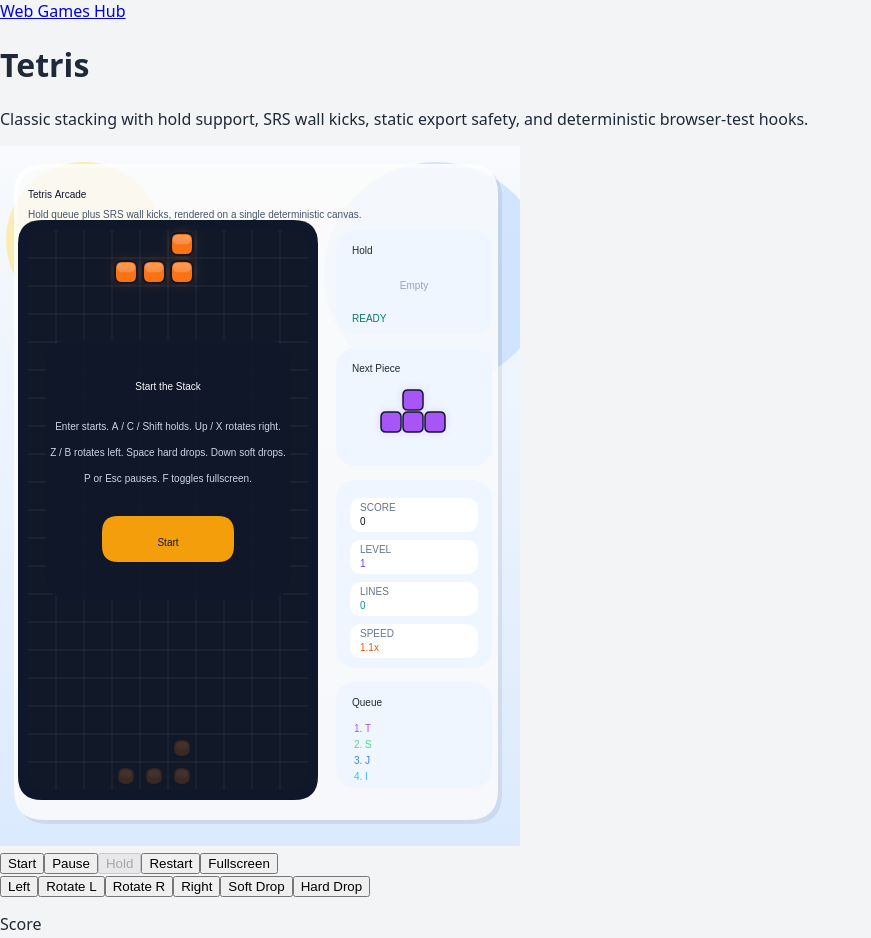
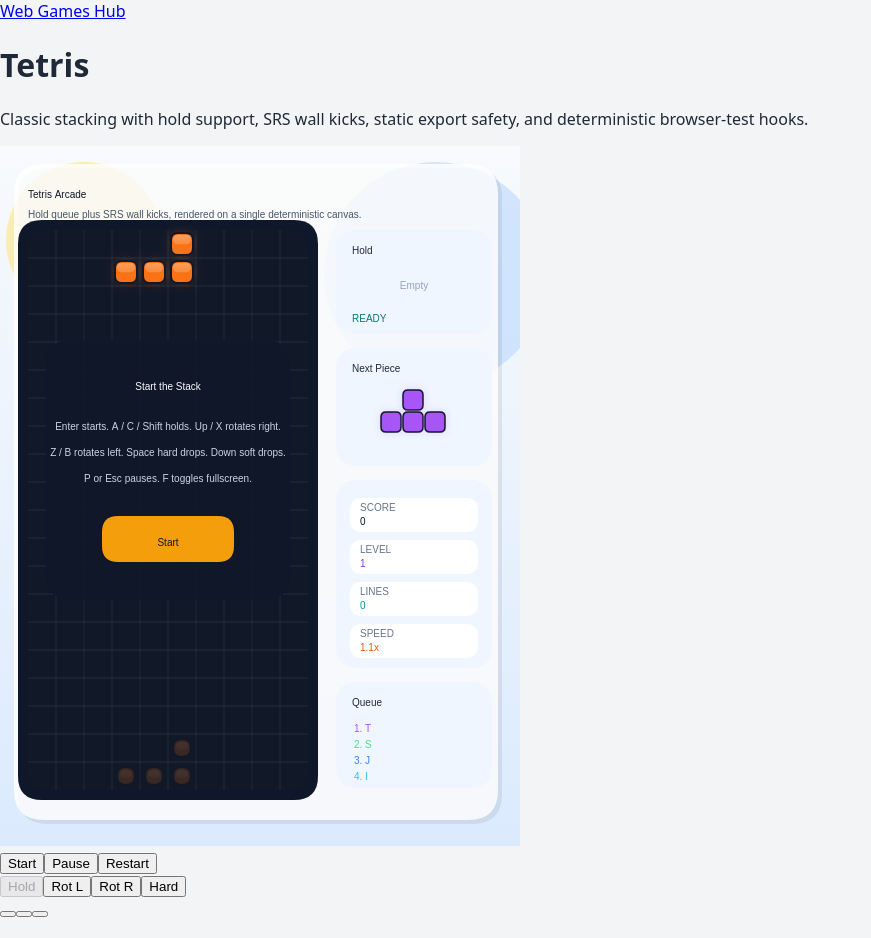
Before and after one commit to CarlLee1983/WebGames, a Next.js app: page /WebGames/games/tetris in a window 1280 px wide. Shown: the top 938 px of the page, without its empty margins (0-871 px from the left). Built offline with nearby package versions, Linux system fonts and the light colour scheme.

Commit message:
docs: [ project ] 新增 Git Worktree 開發指南
- 在 AGENTS.md 中補充 Worktree 開發原則與流程
- 更新 .gitignore 以排除 .worktree/ 目錄
- 改進 Snake 遊戲的控制邏輯，支持行動端操控
- 優化其他遊戲頁面的代碼品質

```diff
--- a/src/app/games/sudoku/page.tsx
+++ b/src/app/games/sudoku/page.tsx
@@ -119,7 +119,7 @@ export default function SudokuGame() {
           </div>
         </div>
 
-        <div className="mx-auto flex w-full max-w-lg flex-col items-center rounded-3xl bg-white p-6 shadow-xl sm:p-8">
+        <div className="mx-auto flex w-full max-w-lg flex-col items-center rounded-2xl sm:rounded-3xl bg-white p-3 shadow-xl sm:p-8">
 
           {/* Game Board */}
           <div className="relative mb-8 w-full select-none" style={{ aspectRatio: '1/1' }}>
@@ -150,7 +150,7 @@ export default function SudokuGame() {
                     <div
                       key={`${r}-${c}`}
                       onClick={() => handleCellClick(r, c)}
-                      className={`flex items-center justify-center text-xl sm:text-2xl font-bold cursor-pointer transition-colors
+                      className={`flex items-center justify-center text-lg sm:text-2xl font-bold cursor-pointer transition-colors
                         ${bgClass} ${textClass} ${borderRight} ${borderBottom}
                         ${!isOriginal && !isSolved ? 'hover:bg-blue-100' : ''}
                       `}
--- a/src/app/games/tetris/page.tsx
+++ b/src/app/games/tetris/page.tsx
@@ -713,12 +713,12 @@ export default function TetrisGame() {
             aria-label="Tetris game canvas"
           />
 
-          <div className="grid w-full max-w-[520px] grid-cols-2 gap-3 sm:grid-cols-5">
+          <div className="grid w-full max-w-[520px] grid-cols-4 gap-2 sm:gap-3">
             <button
               id="tetris-start"
               type="button"
               onClick={() => applyTransform(startGame)}
-              className="rounded-2xl bg-slate-900 px-4 py-3 text-sm font-semibold text-white transition hover:bg-slate-800"
+              className="col-span-2 rounded-2xl bg-slate-900 px-4 py-3 text-sm font-semibold text-white transition hover:bg-slate-800"
             >
               {primaryActionLabel}
             </button>
@@ -731,15 +731,6 @@ export default function TetrisGame() {
               {ui.mode === "paused" ? "Resume" : "Pause"}
             </button>
             <button
-              id="tetris-hold"
-              type="button"
-              onClick={() => applyTransform(holdPiece)}
-              disabled={holdDisabled}
-              className="rounded-2xl bg-white px-4 py-3 text-sm font-semibold text-slate-700 shadow-sm ring-1 ring-slate-200 transition hover:bg-slate-50 disabled:cursor-not-allowed disabled:bg-slate-100 disabled:text-slate-400"
-            >
-              {ui.canHold ? "Hold" : "Hold Locked"}
-            </button>
-            <button
               id="tetris-restart"
               type="button"
               onClick={() => commitState(restartGame())}
@@ -747,75 +738,83 @@ export default function TetrisGame() {
             >
               Restart
             </button>
-            <button
-              id="tetris-fullscreen"
-              type="button"
-              onClick={() => {
-                void toggleFullscreen();
-              }}
-              className="rounded-2xl bg-amber-400 px-4 py-3 text-sm font-semibold text-slate-900 transition hover:bg-amber-300"
-            >
-              Fullscreen
-            </button>
           </div>
 
-          <div className="grid w-full max-w-[520px] grid-cols-2 gap-3 sm:grid-cols-5">
+          {/* Mobile-friendly Virtual Controls */}
+          <div className="flex w-full max-w-[520px] flex-col gap-3">
+            <div className="grid grid-cols-4 gap-2">
                <button
                 type="button"
-              onClick={() => applyTransform((state) => movePiece(state, -1))}
-              className="rounded-2xl bg-white px-4 py-3 text-sm font-semibold text-slate-700 shadow-sm ring-1 ring-slate-200 transition hover:bg-slate-50"
+                onClick={() => applyTransform(holdPiece)}
+                disabled={holdDisabled}
+                className="flex h-14 flex-col items-center justify-center rounded-2xl bg-white font-semibold text-slate-700 shadow-sm ring-1 ring-slate-200 transition hover:bg-slate-50 disabled:opacity-50 active:scale-95"
               >
-              Left
+                <span className="i-ph-hand-grabbing-duotone mb-1 text-xl" />
+                <span className="text-[10px] uppercase tracking-wide">Hold</span>
               </button>
               <button
                 type="button"
                 onClick={() => applyTransform((state) => rotatePiece(state, -1))}
-              className="rounded-2xl bg-white px-4 py-3 text-sm font-semibold text-slate-700 shadow-sm ring-1 ring-slate-200 transition hover:bg-slate-50"
+                className="flex h-14 flex-col items-center justify-center rounded-2xl bg-white font-semibold text-slate-700 shadow-sm ring-1 ring-slate-200 transition hover:bg-slate-50 active:scale-95"
               >
-              Rotate L
+                <span className="i-ph-arrow-counter-clockwise-bold mb-1 text-xl" />
+                <span className="text-[10px] uppercase tracking-wide">Rot L</span>
               </button>
               <button
                 type="button"
                 onClick={() => applyTransform((state) => rotatePiece(state, 1))}
-              className="rounded-2xl bg-white px-4 py-3 text-sm font-semibold text-slate-700 shadow-sm ring-1 ring-slate-200 transition hover:bg-slate-50"
+                className="flex h-14 flex-col items-center justify-center rounded-2xl bg-white font-semibold text-slate-700 shadow-sm ring-1 ring-slate-200 transition hover:bg-slate-50 active:scale-95"
               >
-              Rotate R
+                <span className="i-ph-arrow-clockwise-bold mb-1 text-xl" />
+                <span className="text-[10px] uppercase tracking-wide">Rot R</span>
+              </button>
+              <button
+                type="button"
+                onClick={() => applyTransform(hardDrop)}
+                className="flex h-14 flex-col items-center justify-center rounded-2xl bg-cyan-500 font-bold text-cyan-950 shadow-sm transition hover:bg-cyan-400 active:scale-95"
+              >
+                <span className="i-ph-caret-double-down-bold mb-1 text-xl" />
+                <span className="text-[10px] uppercase tracking-wide">Hard</span>
+              </button>
+            </div>
+
+            <div className="grid grid-cols-3 gap-2">
+              <button
+                type="button"
+                onClick={() => applyTransform((state) => movePiece(state, -1))}
+                className="flex h-16 items-center justify-center rounded-2xl bg-slate-100 text-slate-700 shadow-inner transition hover:bg-slate-200 active:scale-95"
+              >
+                <span className="i-ph-caret-left-bold text-3xl" />
+              </button>
+              <button
+                type="button"
+                onClick={() => applyTransform(softDrop)}
+                className="flex h-16 items-center justify-center rounded-2xl bg-slate-100 text-slate-700 shadow-inner transition hover:bg-slate-200 active:scale-95"
+              >
+                <span className="i-ph-caret-down-bold text-3xl" />
               </button>
               <button
                 type="button"
                 onClick={() => applyTransform((state) => movePiece(state, 1))}
-              className="rounded-2xl bg-white px-4 py-3 text-sm font-semibold text-slate-700 shadow-sm ring-1 ring-slate-200 transition hover:bg-slate-50"
+                className="flex h-16 items-center justify-center rounded-2xl bg-slate-100 text-slate-700 shadow-inner transition hover:bg-slate-200 active:scale-95"
               >
-              Right
+                <span className="i-ph-caret-right-bold text-3xl" />
               </button>
-            <button
-              type="button"
-              onClick={() => applyTransform(softDrop)}
-              className="rounded-2xl bg-white px-4 py-3 text-sm font-semibold text-slate-700 shadow-sm ring-1 ring-slate-200 transition hover:bg-slate-50"
-            >
-              Soft Drop
-            </button>
-            <button
-              type="button"
-              onClick={() => applyTransform(hardDrop)}
-              className="col-span-2 rounded-2xl bg-cyan-500 px-4 py-3 text-sm font-semibold text-slate-950 transition hover:bg-cyan-400 sm:col-span-5"
-            >
-              Hard Drop
-            </button>
+            </div>
           </div>
 
           <dl className="grid w-full max-w-[520px] grid-cols-3 gap-3 text-center">
-            <div className="rounded-2xl bg-white px-4 py-3 shadow-sm ring-1 ring-slate-200">
-              <dt className="text-xs font-semibold uppercase tracking-[0.18em] text-slate-500">Score</dt>
-              <dd className="mt-1 text-2xl font-bold text-slate-900">{ui.score}</dd>
+            <div className="rounded-2xl bg-white px-2 py-3 shadow-sm ring-1 ring-slate-200 sm:px-4">
+              <dt className="text-[10px] font-semibold uppercase tracking-[0.18em] text-slate-500 sm:text-xs">Score</dt>
+              <dd className="mt-1 text-xl font-bold text-slate-900 sm:text-2xl">{ui.score}</dd>
             </div>
-            <div className="rounded-2xl bg-white px-4 py-3 shadow-sm ring-1 ring-slate-200">
-              <dt className="text-xs font-semibold uppercase tracking-[0.18em] text-slate-500">Level</dt>
-              <dd className="mt-1 text-2xl font-bold text-violet-600">{ui.level}</dd>
+            <div className="rounded-2xl bg-white px-2 py-3 shadow-sm ring-1 ring-slate-200 sm:px-4">
+              <dt className="text-[10px] font-semibold uppercase tracking-[0.18em] text-slate-500 sm:text-xs">Level</dt>
+              <dd className="mt-1 text-xl font-bold text-violet-600 sm:text-2xl">{ui.level}</dd>
             </div>
-            <div className="rounded-2xl bg-white px-4 py-3 shadow-sm ring-1 ring-slate-200">
-              <dt className="text-xs font-semibold uppercase tracking-[0.18em] text-slate-500">Lines</dt>
-              <dd className="mt-1 text-2xl font-bold text-cyan-600">{ui.lines}</dd>
+            <div className="rounded-2xl bg-white px-2 py-3 shadow-sm ring-1 ring-slate-200 sm:px-4">
+              <dt className="text-[10px] font-semibold uppercase tracking-[0.18em] text-slate-500 sm:text-xs">Lines</dt>
+              <dd className="mt-1 text-xl font-bold text-cyan-600 sm:text-2xl">{ui.lines}</dd>
             </div>
           </dl>
         </div>
```
Also changed, not shown: src/app/games/gomoku/page.tsx (+4 -6 lines), src/app/games/snake/page.tsx (+58 -6 lines), 2 other files (tests, documents, lock files or other folders). Lines whose indentation alone changed are shown as unchanged.
